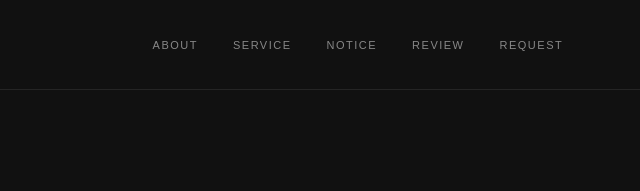
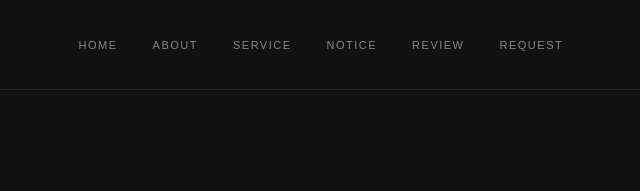
Before and after one commit to qkrtnfls/Private-Service, a plain HTML site: page index.html in a window 1280 px wide. Shown: the top 191 px of the page, 640-1280 px from the left. Drawn offline with Linux system fonts and the light colour scheme; a web font is replaced by a local one.

Commit message:
Update index.html

```diff
--- a/index.html
+++ b/index.html
@@ -23,6 +23,7 @@
         </div>
 
         <nav class="nav">
+            <a href="index.html">HOME</a>
             <a href="about.html">ABOUT</a>
             <a href="service.html">SERVICE</a>
             <a href="notice.html">NOTICE</a>
```
